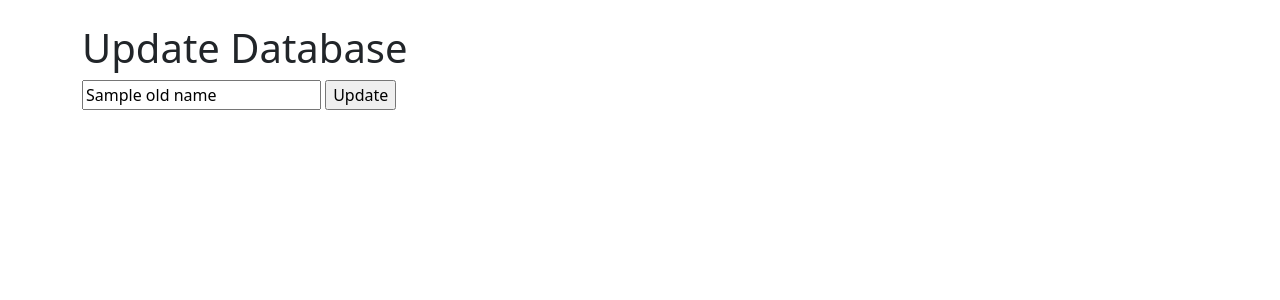
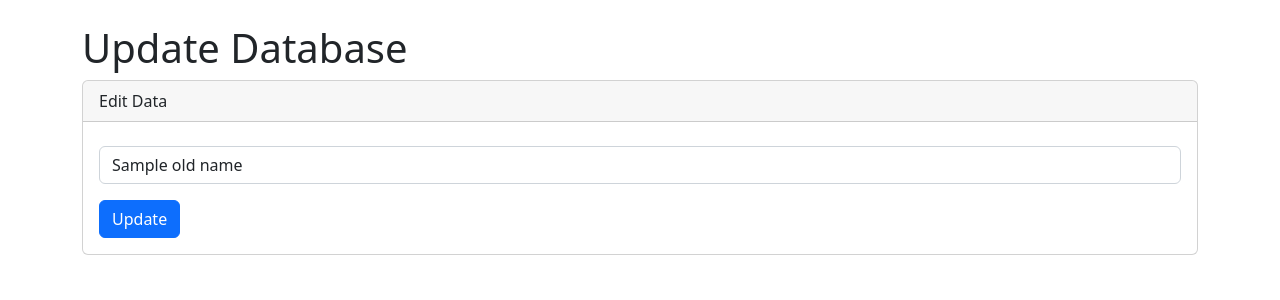
Before and after one commit to smitkiller/list_price, a Django app: template myprice/templates/update.html in a window 1280 px wide. Shown: the part 56-356 px from the top of the page. Run offline with Django 4.2, Linux system fonts and the light colour scheme; the template is opened without the code that fills it: most values are stand-ins (such as "Sample title", 1, 10 or a date in 2020); some libraries are stand-ins or nearby versions.

Commit message:
new setting

```diff
--- a/myprice/templates/update.html
+++ b/myprice/templates/update.html
@@ -3,11 +3,21 @@
 {% block content %}
 <h1>Update Database</h1>
 
-		<form action="" method="POST">
-		{% csrf_token %}
-		<input name="name" type="text" value="{{old_name}}">
-		<input type="submit" value="Update" class="btn-secondary">
+		<div class="card">
+			<form action="" method="POST">
+			  <div class="card-header">
+			   Edit Data
+			  </div>
+			  <div class="card-body">
+			    <h5 class="card-title"></h5>
+			    <p class="card-text">
 
-	</form>
+						{% csrf_token %}
+						<input name="name" type="text" value="{{old_name}}" class="form-control" >
+			    </p>
+			    	<input type="submit" value="Update" class="btn btn-primary">
+			  </div>
+		  	</form>
+		</div>
 
 {% endblock %}
```
Also changed, not shown: media/index.csv (deleted, +0 -4 lines), myprice/templates/data.html (+11 -9 lines), 1 other file.
